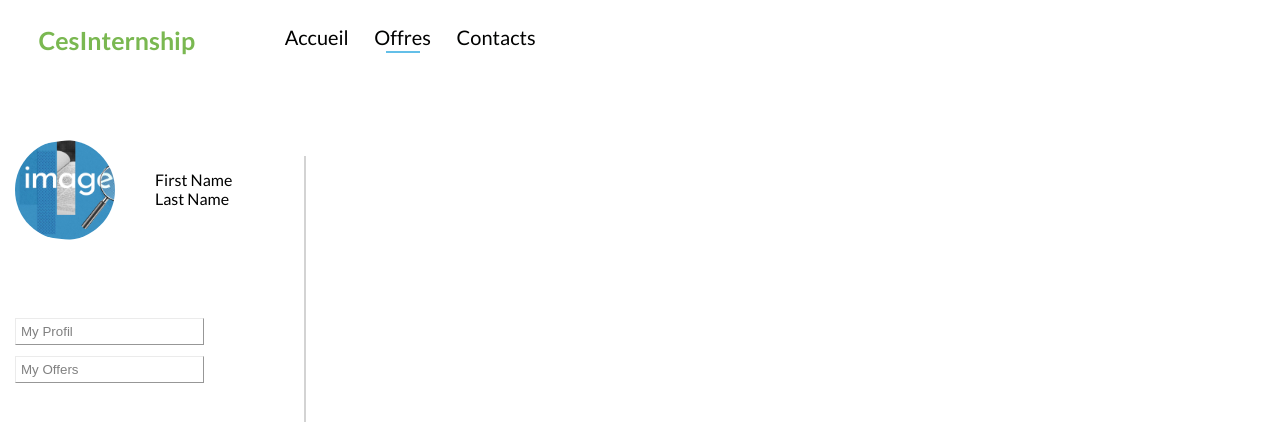
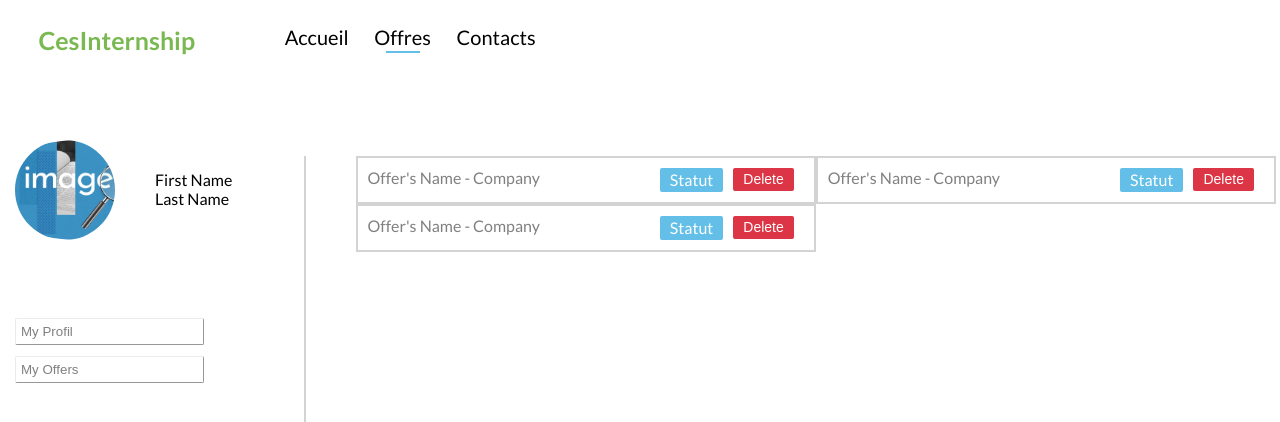
Before and after one commit to ByJfMarie/_CesInternship, a Vue app: page /offers in a window 1280 px wide. Shown: the top 422 px of the page. Built offline with nearby package versions, Linux system fonts and the light colour scheme.

Commit message:
MyOffers Component

```diff
--- a/src/assets/style/about.scss
+++ b/src/assets/style/about.scss
@@ -39,6 +39,7 @@ p {
     border-color: rgb(235, 235, 235);
     border-width: 1px;
     color: grey;
+    border-radius: 2px;
   }
 
   input:hover {
--- /dev/null
+++ b/src/assets/style/myOffersDisplay.scss
@@ -0,0 +1,56 @@
+@import 'app.scss';
+
+.case {
+    position:relative;
+    float: left;
+    background: white;
+    left: 50px;
+    border: 2px solid lightgrey;
+    padding-top: 10px;
+    padding-bottom: 10px;
+    padding-left: 10px;
+    padding-right: 150px;
+}
+
+a {
+    text-decoration: none;
+    color: grey;
+    float:left;
+
+}
+
+a:hover {
+    color: black;
+}
+
+.statut {
+    position:relative;
+    float:left;
+    left: 120px;
+    background:#63BFE8;
+    color:white;
+    padding-top: 2px;
+    padding-bottom: 3px;
+    padding-left: 10px;
+    padding-right: 10px;
+    border-radius: 2px;
+}
+
+.delete {
+    color: white;
+    background-color: #DC3545;
+    border: none;
+    padding-top: 3px;
+    padding-bottom: 4px;
+    padding-left: 10px;
+    padding-right: 10px;
+    border-radius: 2px;
+    position:relative;
+    float:left;
+    left: 130px;
+    font-size: 14px;
+}
+
+.delete:hover {
+    background-color: #C82333;
+}
--- /dev/null
+++ b/src/components/MyOffersDisplay.vue
@@ -0,0 +1,19 @@
+<template>
+
+    <div class="case">
+        <span><a href="">Offer's Name - Company</a></span>
+        <span class="statut">Statut</span>
+        <input class="delete" type="button" value="Delete">
+    </div>
+
+</template>
+
+<script>
+export default {
+    name: "MyOffersDisplay"
+}
+</script>
+
+<style scoped lang="scss">
+  @import "../assets/style/myOffersDisplay.scss";
+</style>
--- a/src/views/About.vue
+++ b/src/views/About.vue
@@ -2,6 +2,9 @@
   <div class="about">
     <NavBar />
     <Profil />
+    <MyOffersDisplay />
+    <MyOffersDisplay />
+    <MyOffersDisplay />
   </div>
 </template>
 
@@ -9,12 +12,14 @@
 
 import Profil from '@/components/Profil.vue'
 import NavBar from '@/components/NavBar.vue'
+import MyOffersDisplay from '../components/MyOffersDisplay.vue'
 
 export default {
   name: 'About',
   components: {
     Profil,
-    NavBar
+    NavBar,
+    MyOffersDisplay
   }
 }
 </script>
```
